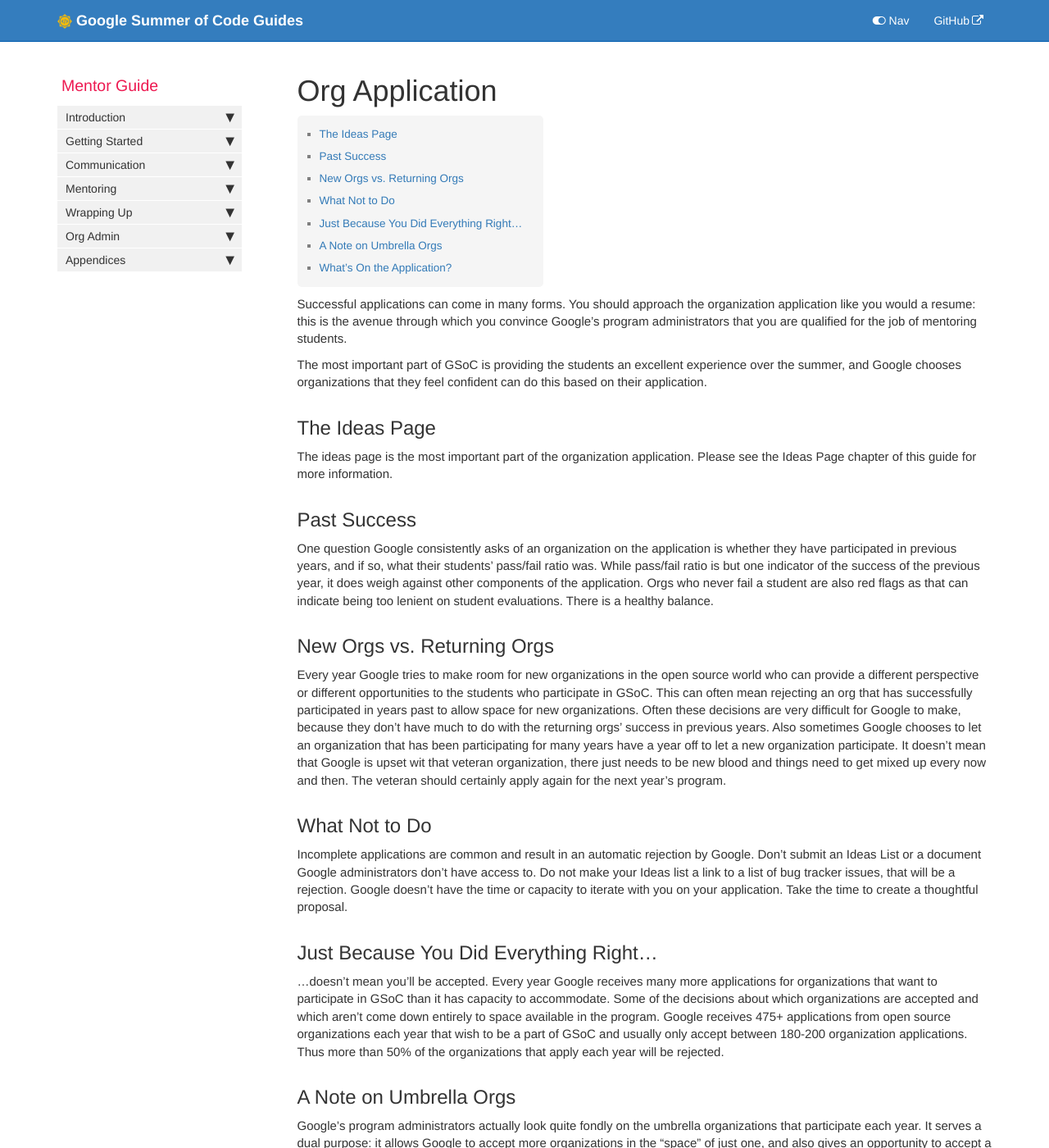
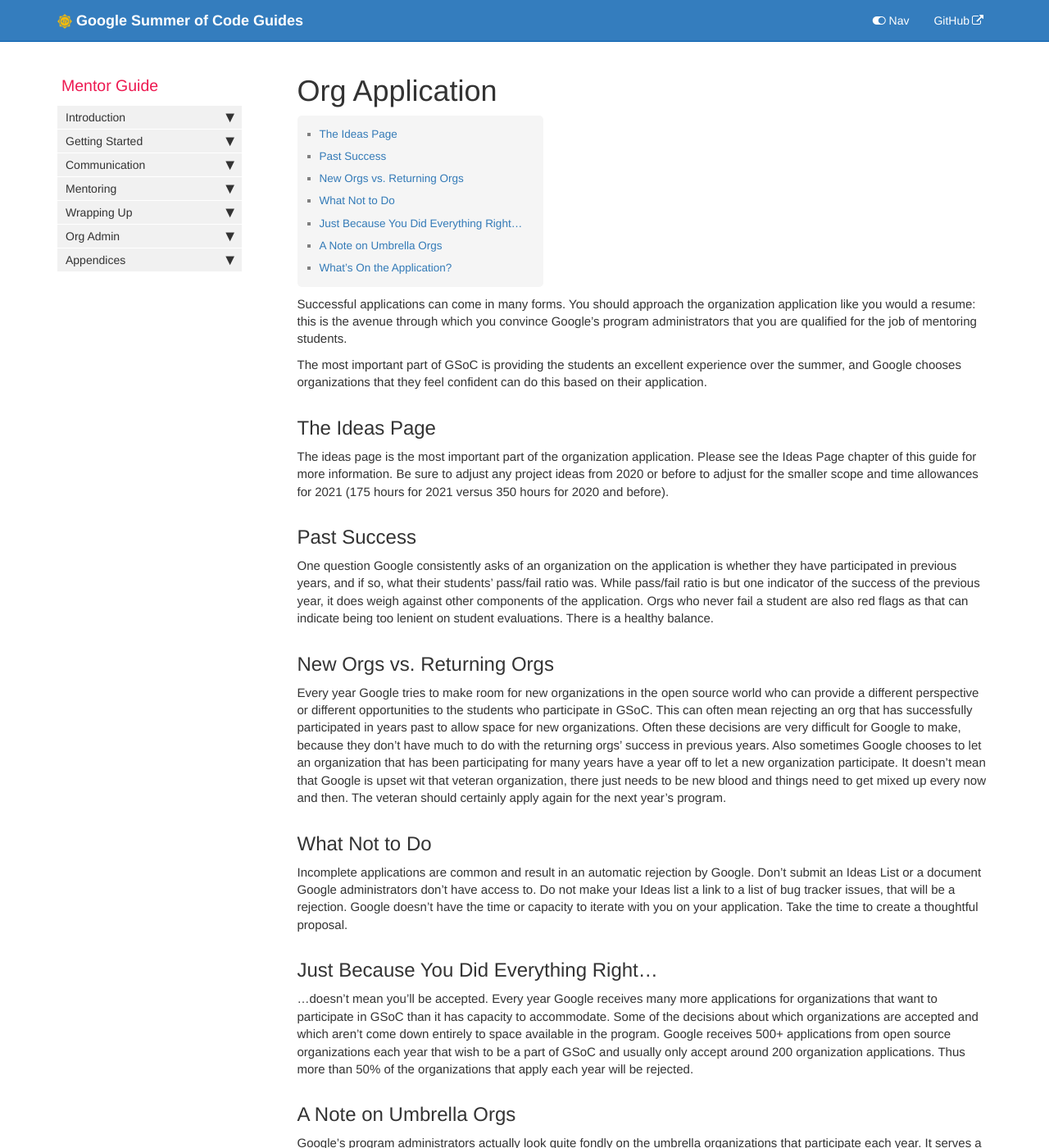
Before and after one commit to google/gsocguides, a Jekyll site: the page built from pages/mentor/20-org_application.md, in a window 1280 px wide and 1400 px high. Shown: the whole window at 82% size. Built offline with Jekyll 4.4.1, drawn with Linux system fonts in a browser that asks for light colours.

Commit message:
Update 20-org_application.md

```diff
--- a/pages/mentor/20-org_application.md
+++ b/pages/mentor/20-org_application.md
@@ -13,7 +13,7 @@ The most important part of GSoC is providing the students an excellent experienc
 
 ## The Ideas Page
 
-The ideas page is the most important part of the organization application. Please see the Ideas Page chapter of this guide for more information.
+The ideas page is the most important part of the organization application. Please see the Ideas Page chapter of this guide for more information. Be sure to adjust any project ideas from 2020 or before to adjust for the smaller scope and time allowances for 2021 (175 hours for 2021 versus 350 hours for 2020 and before).
 
 
 ## Past Success
@@ -33,7 +33,7 @@ Incomplete applications are common and result in an automatic rejection by Googl
 
 ## Just Because You Did Everything Right...
 
-...doesn't mean you'll be accepted. Every year Google receives many more applications for organizations that want to participate in GSoC than it has capacity to accommodate. Some of the decisions about which organizations are accepted and which aren't come down entirely to space available in the program. Google receives 475+ applications from open source organizations each year that wish to be a part of GSoC and usually only accept between 180-200 organization applications. Thus more than 50% of the organizations that apply each year will be rejected.
+...doesn't mean you'll be accepted. Every year Google receives many more applications for organizations that want to participate in GSoC than it has capacity to accommodate. Some of the decisions about which organizations are accepted and which aren't come down entirely to space available in the program. Google receives 500+ applications from open source organizations each year that wish to be a part of GSoC and usually only accept around 200 organization applications. Thus more than 50% of the organizations that apply each year will be rejected.
 
 
 ## A Note on Umbrella Orgs
```
